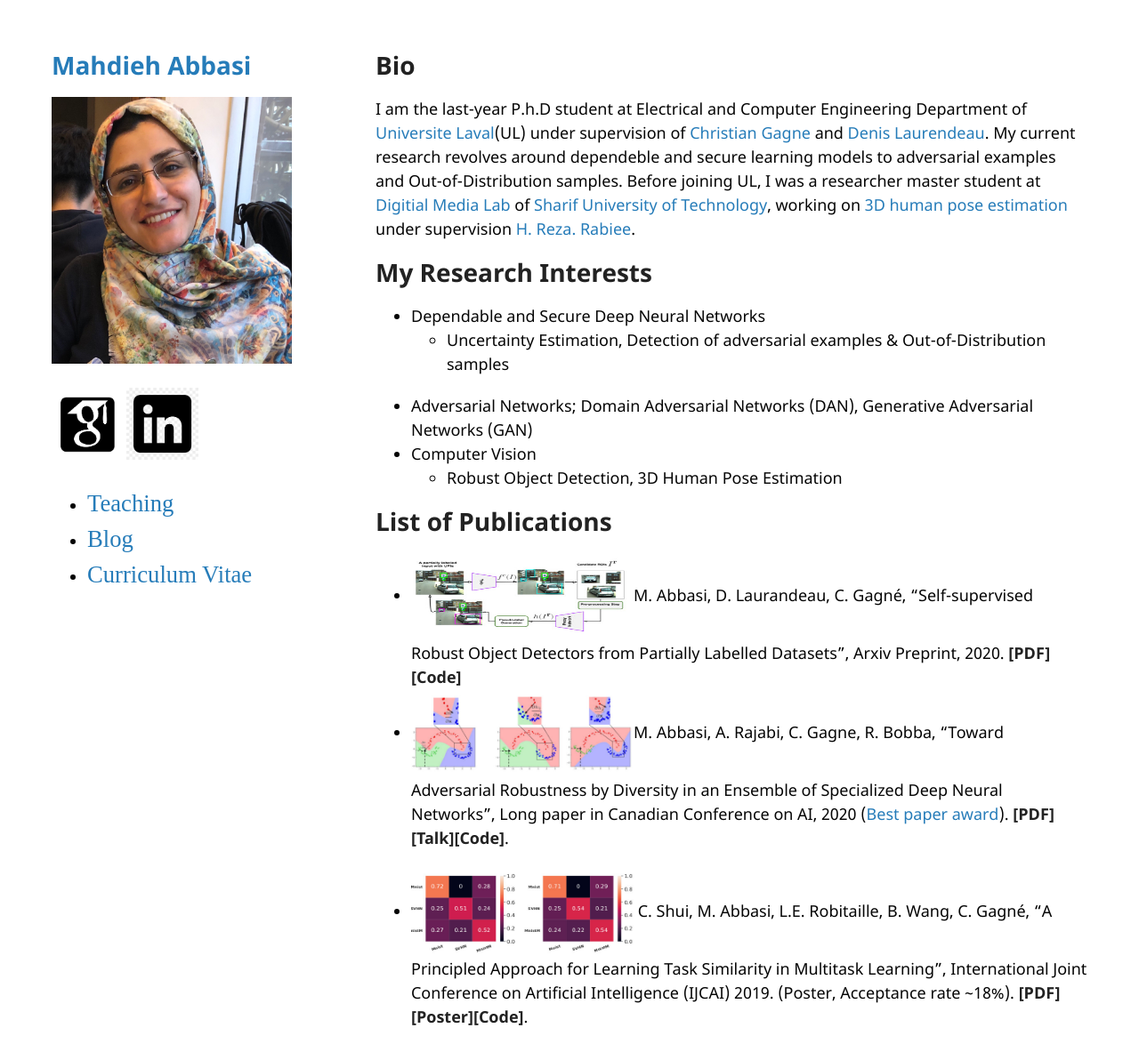
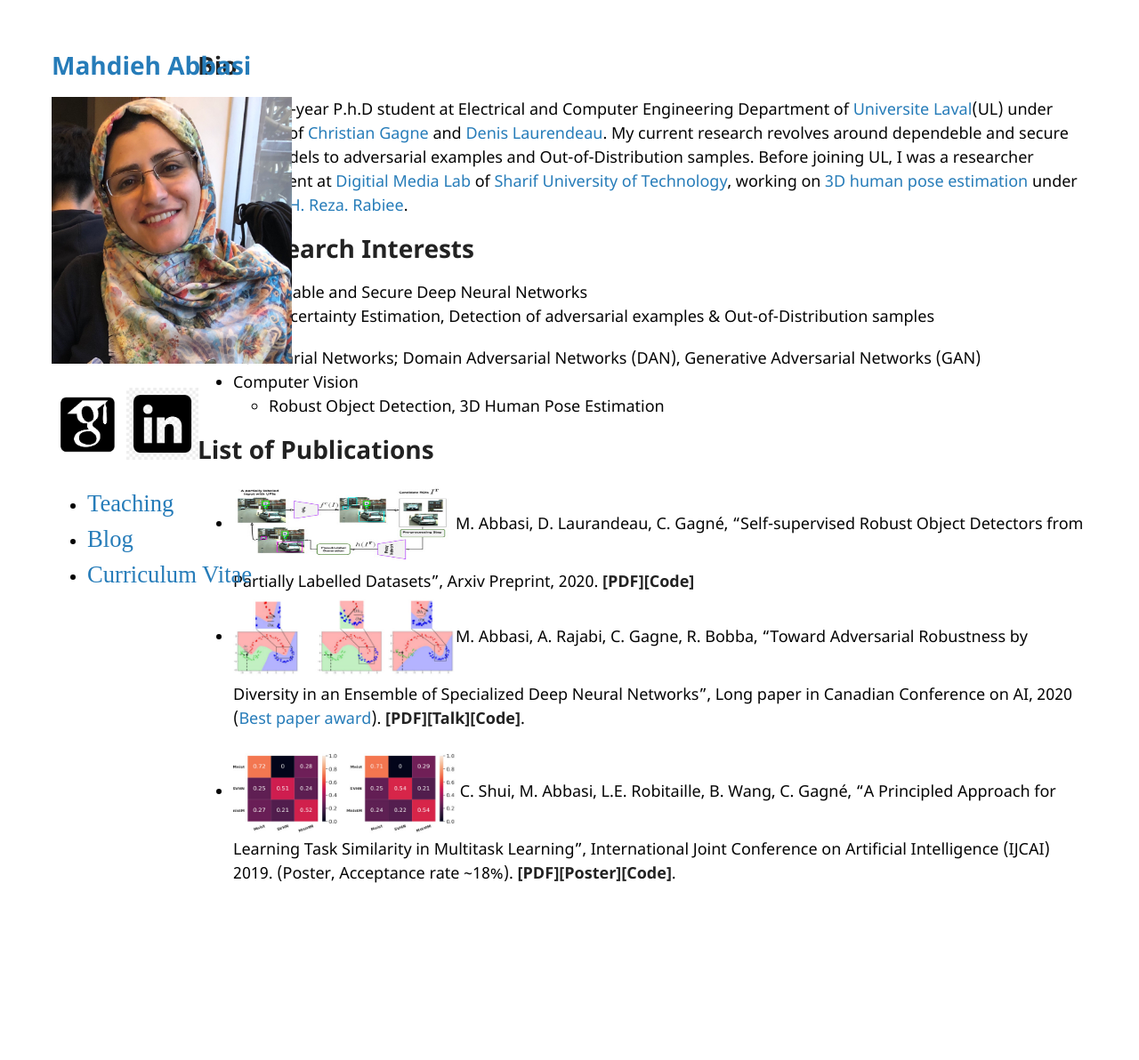
Before and after one commit to mahdaneh/mahdaneh.github.io, a Jekyll site: the page built from index.md, in a window 1280 px wide and 1227 px high. Shown: the top 1192 px of the window at 89% size. Built offline with Jekyll 4.4.1, drawn with Linux system fonts in a browser that asks for light colours; the repository's description, which GitHub fills in, is left out; our own code applies the rules of GitHub Pages for plain Markdown files.

Commit message:
Update jekyll-theme-minimal.scss

```diff
--- a/_sass/jekyll-theme-minimal.scss
+++ b/_sass/jekyll-theme-minimal.scss
@@ -172,7 +172,7 @@
 }
 
 section {
-  width:800px;
+  width:1000px;
   float:right;
   padding-bottom:50px;
 }
@@ -219,7 +219,7 @@
     padding:20px 0;
     float:right;
     margin:0 0 20px;
-    left:30%;
+    right:30%;
   }
 
   header a small {
```
